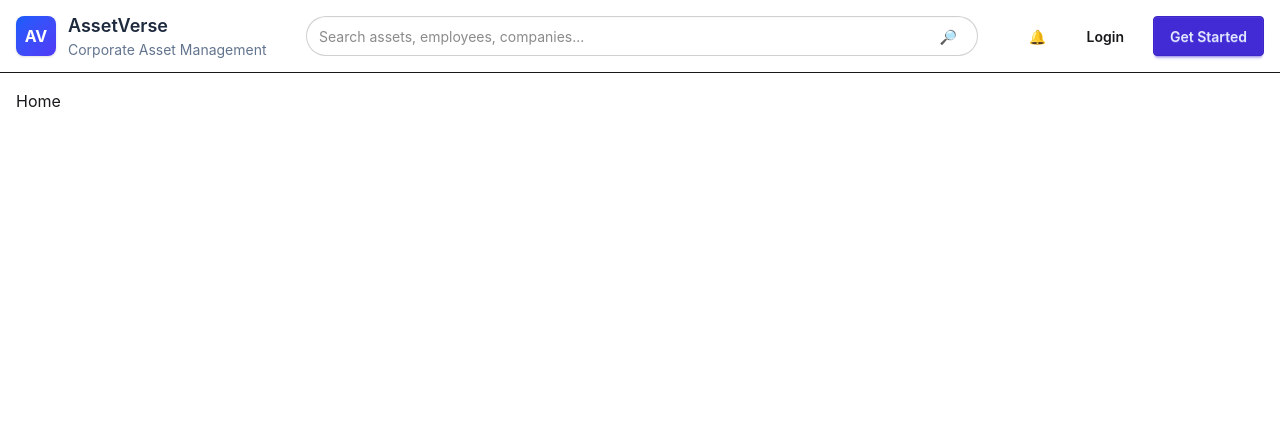
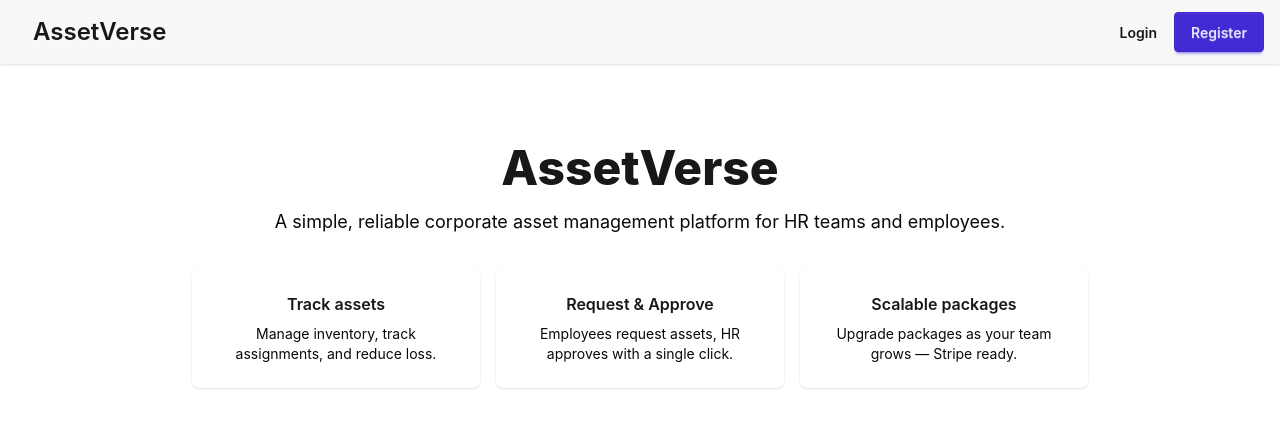
Before and after one commit to Shoybit/AssetVerse, a React (Vite) app: page / in a window 1280 px wide. Shown: the top 428 px of the page. Built offline with nearby package versions, Linux system fonts and the light colour scheme; no server answers.

Commit message:
Home Page Adeed

```diff
--- a/src/components/Navbar.jsx
+++ b/src/components/Navbar.jsx
@@ -1,80 +1,62 @@
-/* eslint-disable no-unused-vars */
+// src/components/Navbar.jsx
 import React, { useContext } from 'react';
 import { Link, useNavigate } from 'react-router';
-import { motion } from 'framer-motion';
 import AuthContext from '../context/AuthContext';
 
-const Navbar = () => {
+export default function Navbar() {
   const { user, logout } = useContext(AuthContext);
   const nav = useNavigate();
 
-  const onLogout = () => {
+  const handleLogout = () => {
     logout();
     nav('/');
   };
 
   return (
-    <motion.header
-      initial={{ y: -10, opacity: 0 }}
-      animate={{ y: 0, opacity: 1 }}
-      transition={{ duration: 0.25 }}
-      className="bg-white border-b"
-    >
-      <div className="container mx-auto flex items-center justify-between gap-4 py-3 px-4">
-        <div className="flex items-center gap-4">
-          <Link to="/" className="flex items-center gap-3">
-            <div className="w-10 h-10 rounded-lg bg-linear-to-br from-blue-600 to-indigo-600 flex items-center justify-center text-white font-bold shadow">
-              AV
-            </div>
-            <div className="hidden md:block">
-              <div className="text-lg font-semibold text-slate-800">AssetVerse</div>
-              <div className="text-sm text-slate-500">Corporate Asset Management</div>
-            </div>
-          </Link>
+    <nav className="navbar bg-base-200 px-4 shadow">
+      <div className="container mx-auto flex items-center">
+        <div className="flex-1">
+          <Link to="/" className="btn btn-ghost normal-case text-2xl font-semibold">AssetVerse</Link>
         </div>
 
-        <div className="flex-1 hidden md:flex justify-center px-4">
-          <div className="w-full max-w-2xl">
-            <div className="relative">
-              <input
-                aria-label="Search assets"
-                className="input input-bordered w-full rounded-full pr-12"
-                placeholder="Search assets, employees, companies..."
-              />
-              <button className="btn btn-ghost absolute right-1 top-1/2 -translate-y-1/2">
-                🔎
-              </button>
-            </div>
-          </div>
-        </div>
-
-        <div className="flex items-center gap-3">
-          <Link to="/notifications" className="btn btn-ghost btn-circle">
-            🔔
-          </Link>
-
+        <div className="flex-none items-center gap-2">
           {!user ? (
             <>
               <Link to="/login" className="btn btn-ghost">Login</Link>
-              <Link to="/register" className="btn btn-primary">Get Started</Link>
+              <Link to="/register" className="btn btn-primary">Register</Link>
             </>
           ) : (
+            <>
+              {/* role-aware quick links */}
+              {user.role === 'hr' ? (
+                <>
+                  <Link to="/hr/assets" className="btn btn-ghost">Assets</Link>
+                  <Link to="/hr/requests" className="btn btn-ghost">Requests</Link>
+                </>
+              ) : (
+                <>
+                  <Link to="/my-assets" className="btn btn-ghost">My Assets</Link>
+                  <Link to="/request-asset" className="btn btn-ghost">Request Asset</Link>
+                </>
+              )}
+
+              {/* avatar + dropdown */}
               <div className="dropdown dropdown-end">
                 <label tabIndex={0} className="btn btn-ghost btn-circle avatar">
-                <div className="w-9 rounded-full bg-slate-600 text-white flex items-center justify-center">
-                  {user.name ? user.name[0].toUpperCase() : 'U'}
+                  <div className="w-9 h-9 rounded-full bg-primary text-white flex items-center justify-center">
+                    {user.name ? user.name.charAt(0).toUpperCase() : 'U'}
                   </div>
                 </label>
-              <ul tabIndex={0} className="menu menu-compact dropdown-content mt-3 p-2 shadow bg-white rounded-box w-52">
-                <li><div className="font-medium">{user.name}</div></li>
-                <li><Link to="/profile">Profile</Link></li>
-                <li><button onClick={onLogout}>Logout</button></li>
+                <ul tabIndex={0} className="mt-3 p-2 shadow menu menu-compact dropdown-content bg-base-100 rounded-box w-52">
+                  <li className="px-2 py-1"><span className="font-medium">{user.name}</span></li>
+                  <li><span className="text-sm text-neutral">{user.email}</span></li>
+                  <li><button onClick={handleLogout} className="btn btn-ghost w-full text-left">Logout</button></li>
                 </ul>
               </div>
+            </>
           )}
         </div>
       </div>
-    </motion.header>
+    </nav>
   );
 }
-export default Navbar
--- /dev/null
+++ b/src/pages/Home.jsx
@@ -0,0 +1,28 @@
+import React from 'react';
+
+const Home = () => {
+  return (
+    <div className="py-16">
+      <div className="max-w-4xl mx-auto text-center">
+        <h1 className="text-5xl font-extrabold mb-4">AssetVerse</h1>
+        <p className="text-lg text-neutral mb-6">A simple, reliable corporate asset management platform for HR teams and employees.</p>
+
+        <div className="grid grid-cols-1 md:grid-cols-3 gap-4 mt-8">
+          <div className="card p-6 shadow hover:shadow-lg transition">
+            <h3 className="font-semibold mb-2">Track assets</h3>
+            <p className="text-sm text-neutral">Manage inventory, track assignments, and reduce loss.</p>
+          </div>
+          <div className="card p-6 shadow hover:shadow-lg transition">
+            <h3 className="font-semibold mb-2">Request & Approve</h3>
+            <p className="text-sm text-neutral">Employees request assets, HR approves with a single click.</p>
+          </div>
+          <div className="card p-6 shadow hover:shadow-lg transition">
+            <h3 className="font-semibold mb-2">Scalable packages</h3>
+            <p className="text-sm text-neutral">Upgrade packages as your team grows — Stripe ready.</p>
+          </div>
+        </div>
+      </div>
+    </div>
+  );
+}
+export default Home
--- a/src/routes/Routes.jsx
+++ b/src/routes/Routes.jsx
@@ -2,6 +2,7 @@ import { createBrowserRouter } from 'react-router';
 import ProtectedRoute from '../routes/PrivateRoute';
 import Navbar from '../components/Navbar';
 import NavbarLayout from '../components/NavbarLayout';
+import Home from '../pages/Home';
 
 // Note: lazy() imports can be used for big apps. Keep simple for now.
 
@@ -10,7 +11,7 @@ const routes = [
     path: '/',
     element: <NavbarLayout/>, // renders Navbar + outlet
     children: [
-      { index: true, element: <h1>Home</h1> },
+      { index: true, element: <Home/> },
       { path: 'login', element: <h1>Login</h1> },
       { path: 'register', element: <h1>register</h1> },
 
```
Lines whose indentation alone changed are shown as unchanged.
